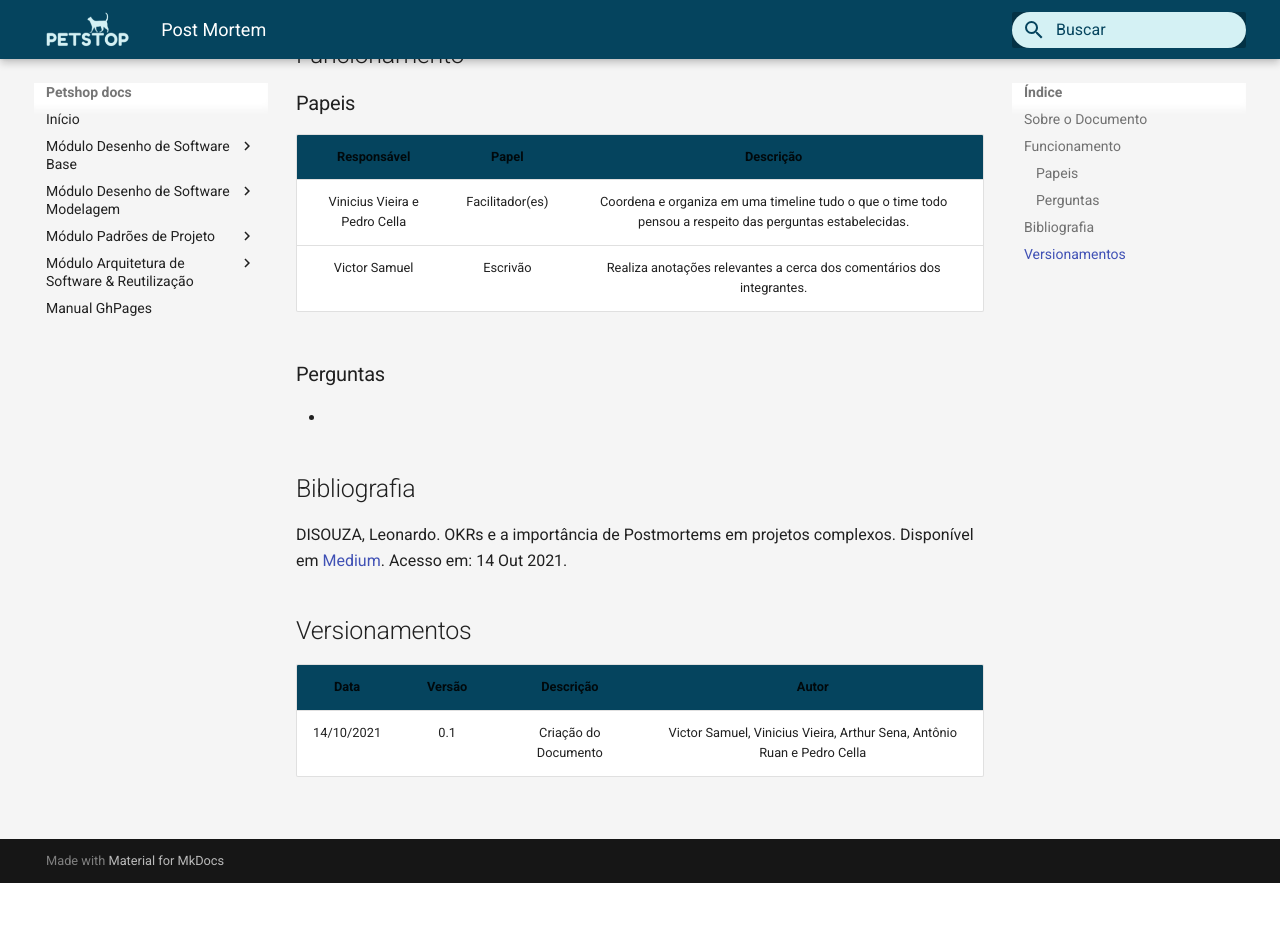
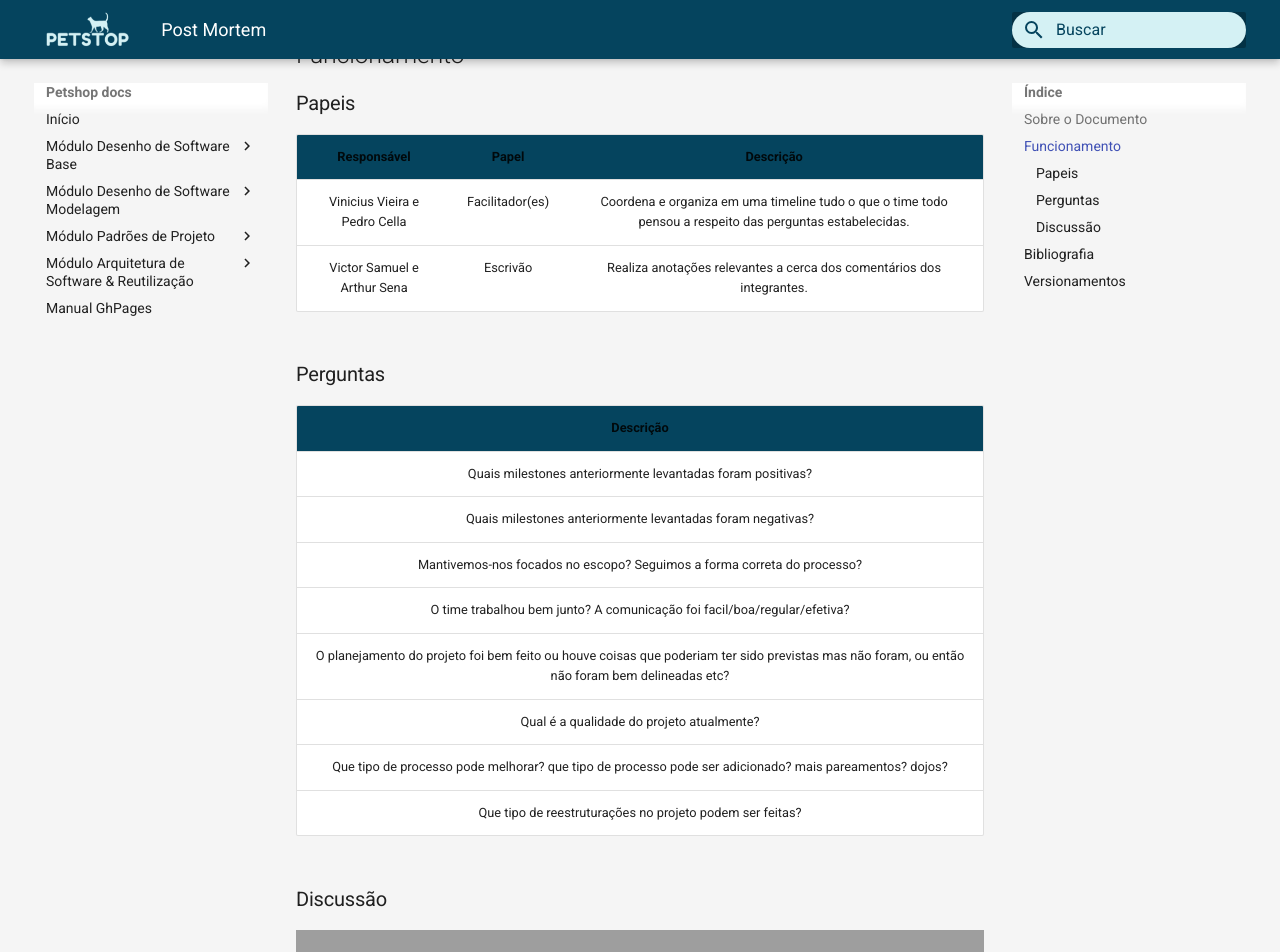
Before and after one commit to UnBArqDsw2021-1/2021.1_G3_PetStop_docs, an MkDocs documentation site: the page built from docs/arquitetura/extras/postmortem.md, in a window 1280 px wide and 1400 px high, scrolled down 517 px. Shown: the top 952 px of the window. Built offline with MkDocs 1.6.1 and Material for MkDocs 9.7.7, drawn with Linux system fonts in a browser that asks for light colours; some of the changed text lies outside the part shown; grey boxes are pictures that could not be loaded.

Commit message:
docs: inserting discussion iframe
Co-authored-by: senaarth <senaarth@gmail.com>
Co-authored-by: Vinícius Vieira de Souza <vd.souza1999@gmail.com>
Co-authored-by: Pedro Vítor de Salles Cella <pedrovscella@gmail.com>
Co-authored-by: Ruan Moura <ruanmoura13@outlook.com>

```diff
--- a/docs/arquitetura/extras/postmortem.md
+++ b/docs/arquitetura/extras/postmortem.md
@@ -12,20 +12,32 @@ Além disso, a escrita de postmortems ajuda a estabelecer uma memória instituci
 |    Responsável    |  Papel  |  Descrição  |
 | :---------------: |  :----: | :-----: |
 |  Vinicius Vieira e Pedro Cella |  Facilitador(es) | Coordena e organiza em uma timeline tudo o que o time todo pensou a respeito das perguntas estabelecidas. |
-| Victor Samuel | Escrivão | Realiza anotações relevantes a cerca dos comentários dos integrantes. |
+| Victor Samuel e Arthur Sena | Escrivão | Realiza anotações relevantes a cerca dos comentários dos integrantes. |
 
 ### Perguntas
 
-  *
+| Descrição |
+|  :----: |
+|   Quais milestones anteriormente levantadas foram positivas? |
+|   Quais milestones anteriormente levantadas foram negativas? |
+|   Mantivemos-nos focados no escopo? Seguimos a forma correta do processo? |
+|   O time trabalhou bem junto? A comunicação foi facil/boa/regular/efetiva? |
+|   O planejamento do projeto foi bem feito ou houve coisas que poderiam ter sido previstas mas não foram, ou então não foram bem delineadas etc? |
+|   Qual é a qualidade do projeto atualmente? |
+|   Que tipo de processo pode melhorar? que tipo de processo pode ser adicionado? mais pareamentos? dojos? |
+|   Que tipo de reestruturações no projeto podem ser feitas? |
 
+### Discussão
+
+<iframe width="768" height="432" src="https://miro.com/app/live-embed/o9J_lqIpQR4=/?moveToViewport=-1422,-845,4123,2149" frameBorder="0" scrolling="no" allowFullScreen></iframe>
 
 ## Bibliografia
 DISOUZA, Leonardo. OKRs e a importância de Postmortems em projetos complexos. Disponível em [Medium](https://medium.com/@leonardodisouza_59333/okrs-e-a-import%C3%A2ncia-de-postmortems-em-projetos-complexos-f7aa82229351). Acesso em: 14 Out 2021.
-
 
 
 ## Versionamentos
 
 |    Data    | Versão |      Descrição       |      Autor      |
 | :--------: | :----: | :------------------: | :-------------: |
-| 14/10/2021 |  0.1   | Criação do Documento | Victor Samuel, Vinicius Vieira, Arthur Sena, Antônio Ruan e Pedro Cella |
+| 14/10/2021 |  0.1   | Criação do Documento | Victor Samuel, Vinicius Vieira, Arthur Sena, Antônio Ruan, Pedro Cella e Thiago Luiz |
+| 14/10/2021 |  0.2   | Inserção do iframe de discussão | Victor Samuel, Vinicius Vieira, Arthur Sena, Antônio Ruan, Pedro Cella e Thiago Luiz |
```
